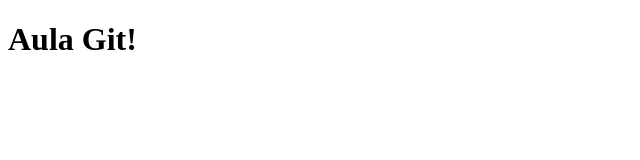
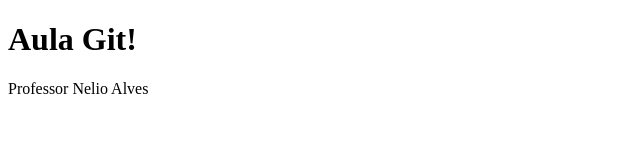
Before and after one commit to LucioMartinsDw/aula-git-hub, a plain HTML site: page index.html in a window 1280 px wide. Shown: the whole page, without its empty margins (0-640 px from the left). Drawn offline with Linux system fonts and the light colour scheme.

Commit message:
Inclusao do primeiro paragrafo

```diff
--- a/index.html
+++ b/index.html
@@ -9,6 +9,7 @@
 
 <body>
     <h1>Aula Git!</h1>
+    <p>Professor Nelio Alves</p>
 </body>
 
 </html>
```
